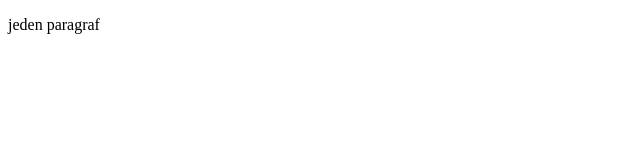
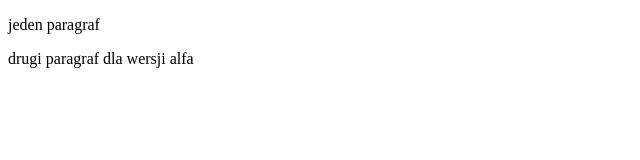
Before and after one commit to khorzon/khorzon.github.io, a plain HTML site: page index.html in a window 1280 px wide. Shown: the whole page, without its empty margins (0-640 px from the left). Drawn offline with Linux system fonts and the light colour scheme.

Commit message:
pierwsza zmiana w wersji alfa

```diff
--- a/index.html
+++ b/index.html
@@ -10,6 +10,7 @@
 
 <div>
     <p>jeden paragraf</p>
+    <p>drugi paragraf dla wersji alfa</p>
 </div>
 
 </body>
```
